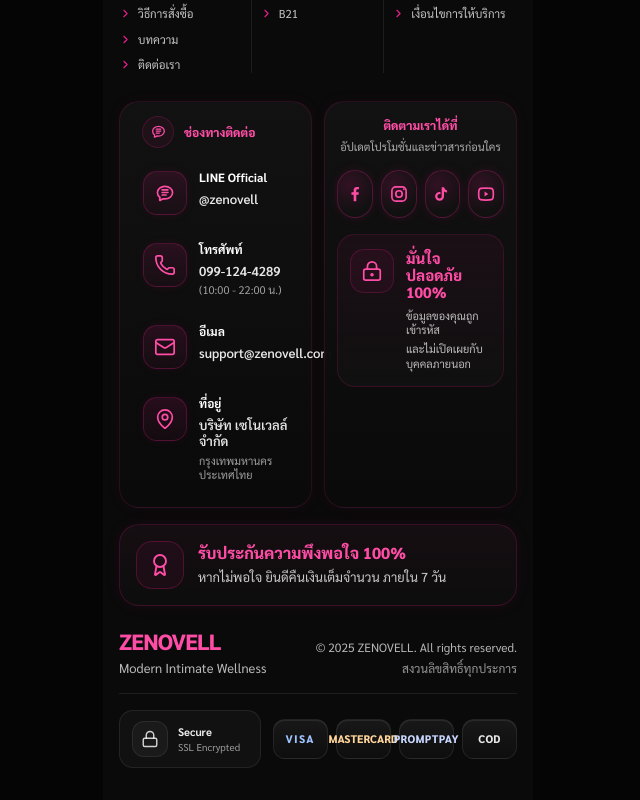
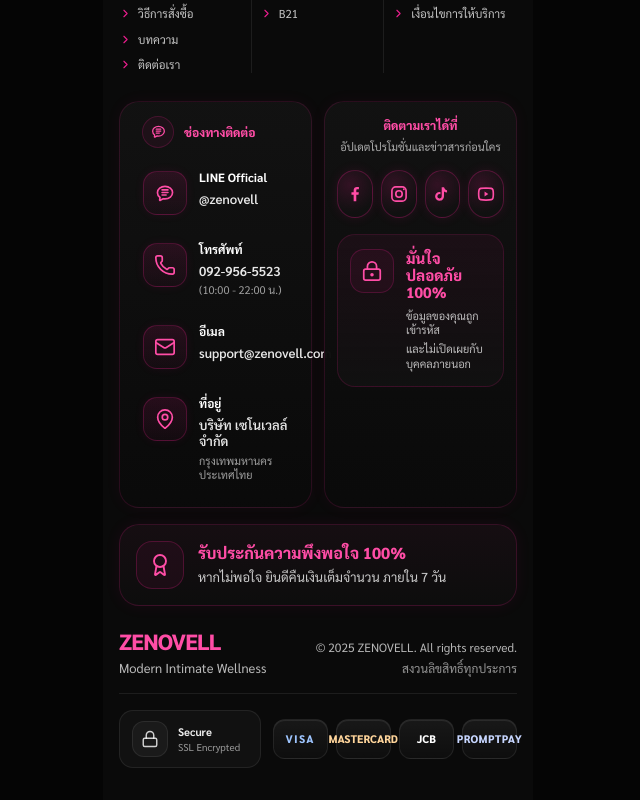
Before and after one commit to ziwanghub/zenovell-pimpz-v1, a Next.js app: page / in a window 1280 px wide. Shown: the part 11097-11897 px from the top of the page, without its empty margins (322-962 px from the left). Built offline with nearby package versions, Linux system fonts and the light colour scheme.

Commit message:
content: update section-11-footer

```diff
--- a/content/section-11-footer.ts
+++ b/content/section-11-footer.ts
@@ -34,7 +34,7 @@
 export type Section11FooterPaymentItem = {
   id: string;
   label: string;
-  variant: "visa" | "mastercard" | "promptpay" | "cod";
+  variant: "visa" | "mastercard" | "jcb" | "promptpay";
 };
 
 export type Section11FooterContent = {
@@ -250,10 +250,10 @@
     {
       id: "phone",
       label: "โทรศัพท์",
-      value: "099-124-4289",
+      value: "092-956-5523",
       subtext: "(10:00 - 22:00 น.)",
-      href: "tel:0991244289",
-      ariaLabel: "โทรหาเซโนเวลล์ที่ 099-124-4289",
+      href: "tel:0929565523",
+      ariaLabel: "โทรหาเซโนเวลล์ที่ 092-956-5523",
       iconName: "phone",
       interactive: true,
     },
@@ -328,7 +328,7 @@
   payments: [
     { id: "visa", label: "VISA", variant: "visa" },
     { id: "mastercard", label: "Mastercard", variant: "mastercard" },
+    { id: "jcb", label: "JCB", variant: "jcb" },
     { id: "promptpay", label: "PromptPay", variant: "promptpay" },
-    { id: "cod", label: "COD", variant: "cod" },
   ],
 };
```
